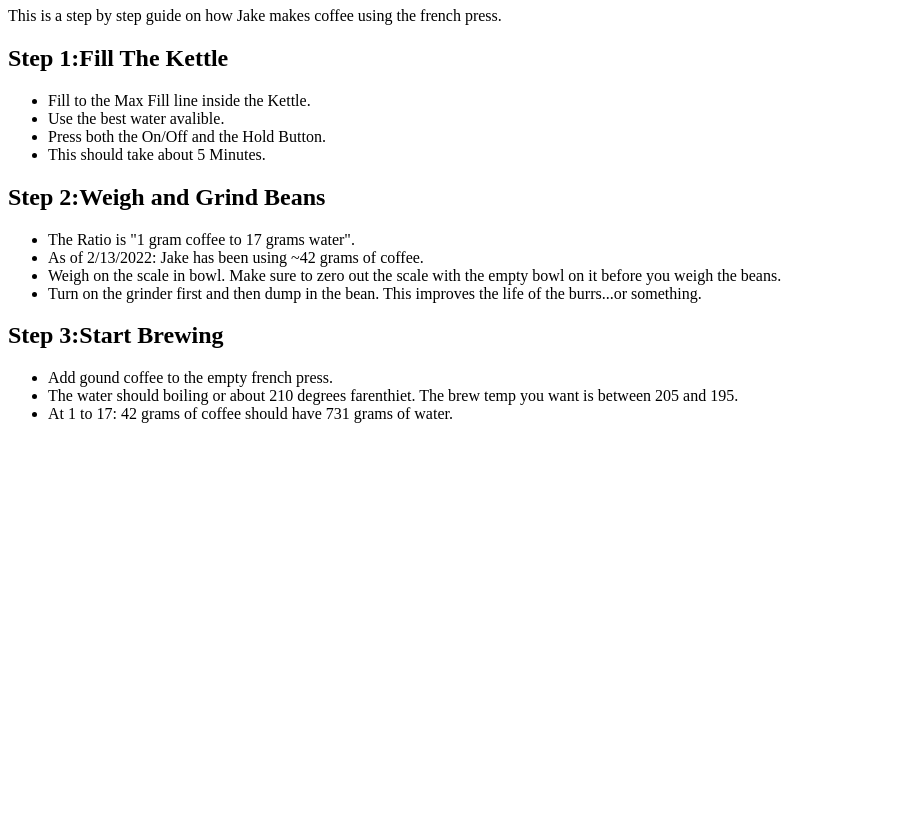
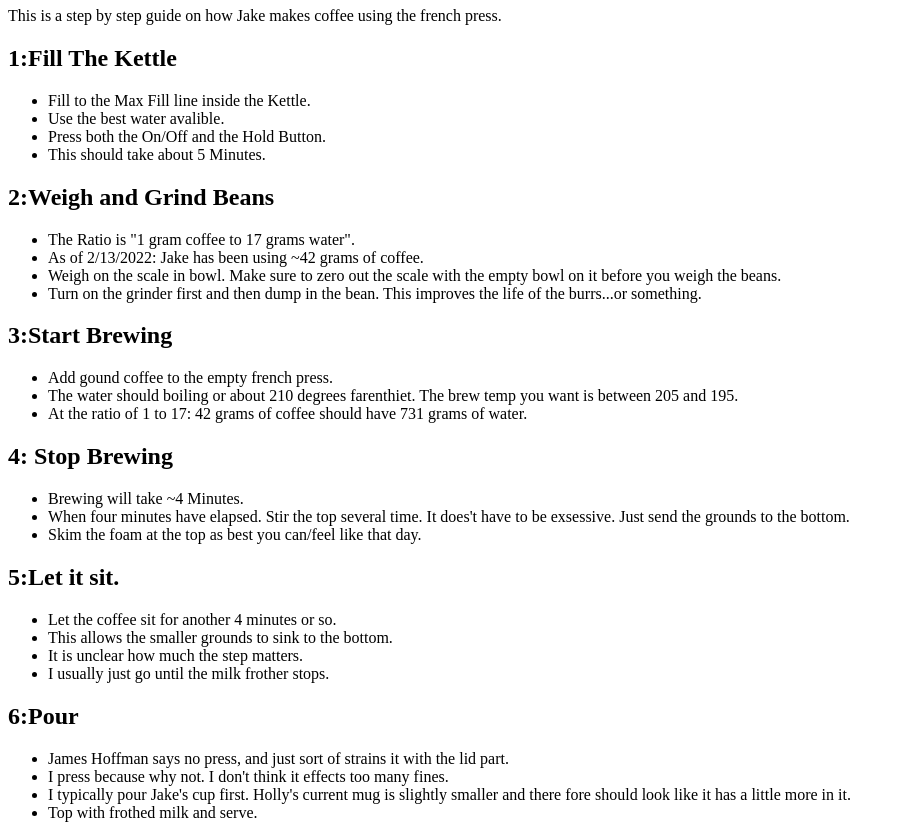
Before and after one commit to Woodroll/howtocoffee, a website: page index.html in a window 1280 px wide. Shown: the part 73-911 px from the top of the page, without its empty margins (0-904 px from the left). Before the commit the page ends 800 px from the top, so only its background shows below. Drawn offline with Linux system fonts and the light colour scheme.

Commit message:
Completed through step 6. Added CSS.

```diff
--- a/index.html
+++ b/index.html
@@ -3,6 +3,7 @@
 	<head>
 		<meta charset="UTF-8" />
 		<title>How To Coffee</title>
+		<link rel="stylesheet" href="style.css" />
 	</head>
 	<body>
 		<h1>How To Coffee</h1>
@@ -11,7 +12,7 @@
 			using the french press.
 		</p>
 		<div id="step1" class="stepcard">
-			<h2 class="steptitle">Step 1:Fill The Kettle</h2>
+			<h2 class="steptitle">1:Fill The Kettle</h2>
 			<ul>
 				<li>
 					Fill to the Max Fill line inside the
@@ -26,7 +27,7 @@
 			</ul>
 		</div>
 		<div id="step2" class="stepcard">
-			<h2 class="steptitle">Step 2:Weigh and Grind Beans</h2>
+			<h2 class="steptitle">2:Weigh and Grind Beans</h2>
 			<ul>
 				<li class="steptitle">
 					The Ratio is "1 gram coffee to 17 grams
@@ -49,7 +50,7 @@
 			</ul>
 		</div>
 		<div id="step3" class="stepcard">
-			<h2 class="steptitle">Step 3:Start Brewing</h2>
+			<h2 class="steptitle">3:Start Brewing</h2>
 			<ul>
 				<li>
 					Add gound coffee to the empty french
@@ -61,9 +62,65 @@
 					want is between 205 and 195.
 				</li>
 				<li>
-					At 1 to 17: 42 grams of coffee should have
-					731 grams of water.
+					At the ratio of 1 to 17: 42 grams of
+					coffee should have 731 grams of water.
 				</li>
+			</ul>
+		</div>
+		<div id="step4" class="stepcard">
+			<h2>4: Stop Brewing</h2>
+			<ul>
+				<li>Brewing will take ~4 Minutes.</li>
+				<li>
+					When four minutes have elapsed. Stir the
+					top several time. It does't have to be
+					exsessive. Just send the grounds to the
+					bottom.
+				</li>
+				<li>
+					Skim the foam at the top as best you
+					can/feel like that day.
+				</li>
+			</ul>
+		</div>
+		<div id="step5" class="stepcare">
+			<h2>5:Let it sit.</h2>
+			<ul>
+				<li>
+					Let the coffee sit for another 4 minutes
+					or so.
+				</li>
+				<li>
+					This allows the smaller grounds to sink
+					to the bottom.
+				</li>
+				<li>
+					It is unclear how much the step matters.
+				</li>
+				<li>
+					I usually just go until the milk frother
+					stops.
+				</li>
+			</ul>
+		</div>
+		<div id="step6" class="stepcard">
+			<h2>6:Pour</h2>
+			<ul>
+				<li>
+					James Hoffman says no press, and just
+					sort of strains it with the lid part.
+				</li>
+				<li>
+					I press because why not. I don't think
+					it effects too many fines.
+				</li>
+				<li>
+					I typically pour Jake's cup first.
+					Holly's current mug is slightly smaller
+					and there fore should look like it has a
+					little more in it.
+				</li>
+				<li>Top with frothed milk and serve.</li>
 			</ul>
 		</div>
 	</body>
--- a/package.json
+++ b/package.json
@@ -7,6 +7,7 @@
   "author": "Jake <yellowballoonx@gmail.com>",
   "license": "MIT",
   "dependencies": {
+    "jquery": "^3.6.0",
     "prettier": "^2.5.1"
   }
 }
--- /dev/null
+++ b/style.css
@@ -0,0 +1,3 @@
+h1 {
+	color: blue;
+}
```
Also changed, not shown: 1 other file.
